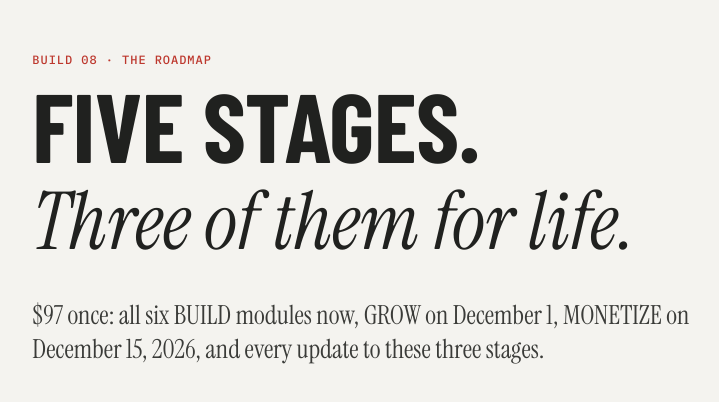
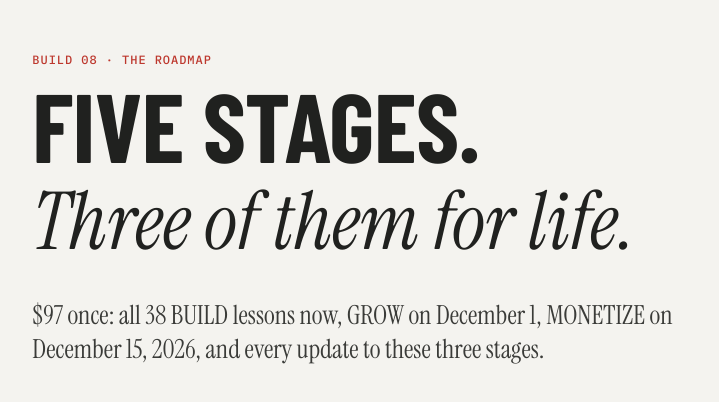
Before and after one commit to puranutris/aiqbiz-landing-preview, a plain HTML site: page index.html in a window 1280 px wide. Shown: the part 6605-7007 px from the top of the page, without its empty margins (24-743 px from the left). Drawn offline with nearby package versions, Linux system fonts and the light colour scheme; a web font is replaced by a local one.

Commit message:
Wording: lead with 38 lessons (all 38 BUILD lessons now) on landing and checkout preview

```diff
--- a/index.html
+++ b/index.html
@@ -628,7 +628,7 @@ footer .wrap{align-items:center}
       <span class="label" data-r>Build 08 · The roadmap</span>
       <h2 data-r>Five stages.<br><em>Three of them for life.</em></h2>
     </div>
-    <p class="maplede" data-r>$97 once: all six BUILD modules now, GROW on December 1, MONETIZE on December 15, 2026, and every update to these three stages.</p>
+    <p class="maplede" data-r>$97 once: all 38 BUILD lessons now, GROW on December 1, MONETIZE on December 15, 2026, and every update to these three stages.</p>
     <div class="maptrack" data-r>
       <div class="incl">
         <div class="band">
@@ -710,7 +710,7 @@ footer .wrap{align-items:center}
     <div>
       <span class="label" style="color:#e7776d" data-r>Build 10 · The offer</span>
       <h2 style="margin-top:14px" data-r>Pay once.<br><em>Three stages for life.</em></h2>
-      <p class="intro" data-r>Join the AIQbiz Builders while the course is being built in the open. $97 once: all six BUILD modules now, GROW on December 1, MONETIZE on December 15, 2026, and every update to these three stages.</p>
+      <p class="intro" data-r>Join the AIQbiz Builders while the course is being built in the open. $97 once: all 38 BUILD lessons now, GROW on December 1, MONETIZE on December 15, 2026, and every update to these three stages.</p>
       <ol class="stack" data-r>
         <li><span>01</span><div><b>Modules 4 to 6 · 16 lessons</b>What Your Soul ID Can Do, Getting the Image You Want, The Language of Video. Plus the 22 free lessons in modules 1–3: 38 lessons in total.</div></li>
         <li><span>02</span><div><b>The real working material</b>Real prompts, exact steps, settings, tests, mistakes and fixes.</div></li>
@@ -735,7 +735,7 @@ footer .wrap{align-items:center}
       </div>
       <ul>
         <li>One-time payment of $97</li>
-        <li>All six BUILD modules now, GROW on December 1, MONETIZE on December 15, 2026, and every update to these three stages</li>
+        <li>All 38 BUILD lessons now, GROW on December 1, MONETIZE on December 15, 2026, and every update to these three stages</li>
         <li>Modules 1–3 available free through the separate starter path</li>
       </ul>
       <a class="btn" href="https://www.aiqbiz.com/founding-edition-checkout">Join the Builders <span class="arr">→</span></a>
@@ -750,7 +750,7 @@ footer .wrap{align-items:center}
   <div class="fgrid">
     <div><span class="label red" data-r>Build 11 · Questions</span><h2 style="margin-top:14px" data-r>Clear <em>before you join.</em></h2></div>
     <div>
-      <details><summary>What do I get for $97?<span class="pm"></span></summary><p>$97 once: all six BUILD modules now, GROW on December 1, MONETIZE on December 15, 2026, and every update to these three stages. Modules 1–3 are also available through the free path. ADVANCED and AUTOMATE are in progress and are not part of the Founding Edition.</p></details>
+      <details><summary>What do I get for $97?<span class="pm"></span></summary><p>$97 once: all 38 BUILD lessons now, GROW on December 1, MONETIZE on December 15, 2026, and every update to these three stages. Modules 1–3 are also available through the free path. ADVANCED and AUTOMATE are in progress and are not part of the Founding Edition.</p></details>
       <details><summary>What is available now?<span class="pm"></span></summary><p>BUILD is available now. The current course path covers Welcome to AIQbiz, The AI Creator Landscape, Your First Build, What Your Soul ID Can Do, Getting the Image You Want, and The Language of Video. GROW follows on December 1, 2026 and MONETIZE on December 15, 2026. Both are included in the Founding Edition.</p></details>
       <details><summary>Do I have to show my face?<span class="pm"></span></summary><p>No. The point of the course is an AI creator who is the face of your content, the way Ava and Ethan are. You stay behind the camera.</p></details>
       <details><summary>Are the first three modules really free?<span class="pm"></span></summary><p>Yes. The separate free product provides access to modules 1–3. The signup step asks for your name and email, then sends you to the course.</p></details>
```
Also changed, not shown: checkout-preview/index.html (+1 -1 lines).
